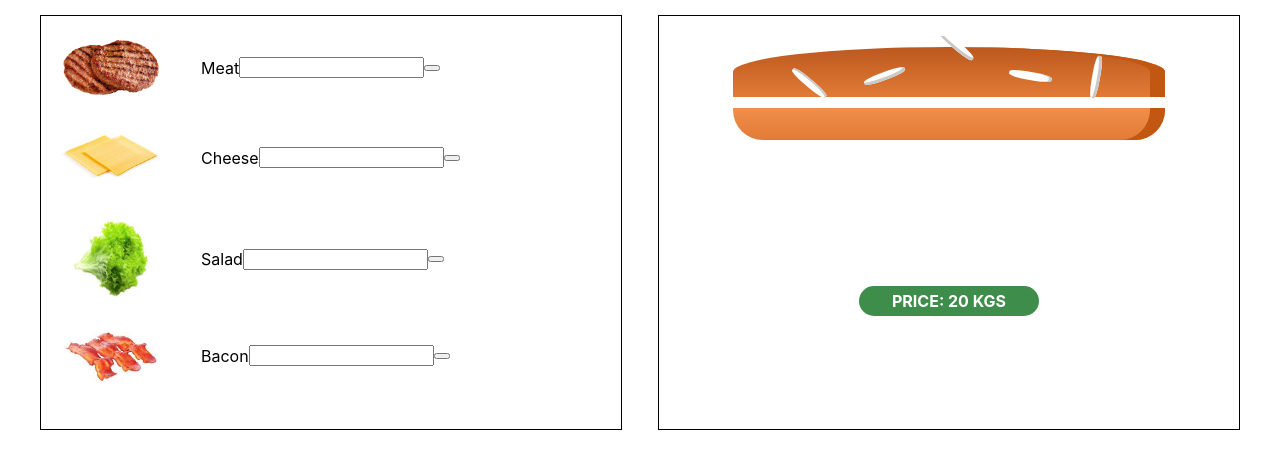
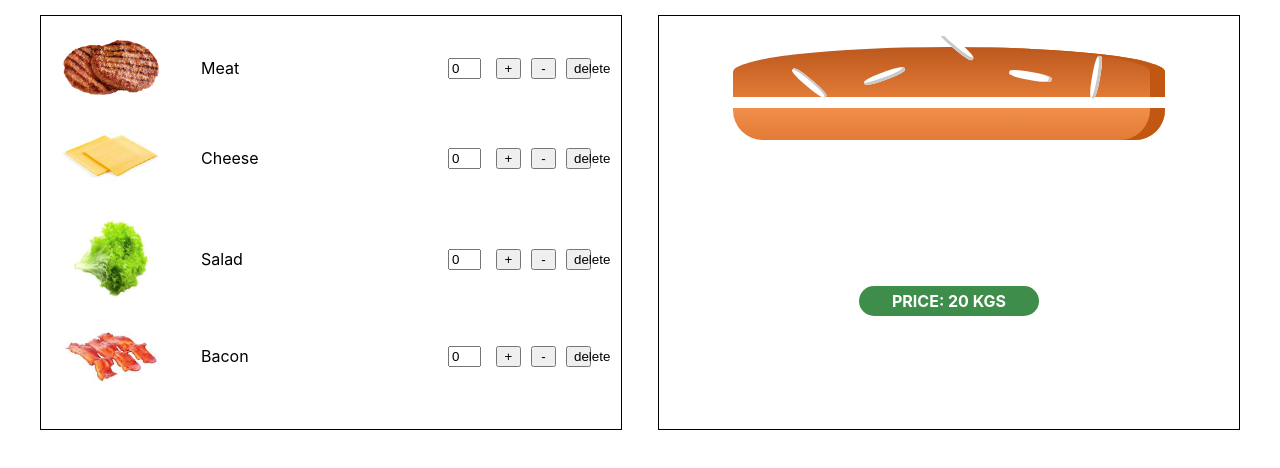
Before and after one commit to TolgonaiA/Burger-Order-lab55-, a React (Create React App) app: page / in a window 1280 px wide. Shown: the top 468 px of the page. Built offline with nearby package versions, Linux system fonts and the light colour scheme.

Commit message:
finished input in Counter.js

```diff
--- a/src/App.js
+++ b/src/App.js
@@ -28,6 +28,9 @@ const App = () => {
   ]);
 
 
+
+
+
   const getTotalPrice = () => {
     let totalPrice = 20;
     for (let ingredient of ingredients) {
@@ -36,8 +39,36 @@ const App = () => {
       totalPrice += amount;
     }
     return totalPrice;
-  }
+  };
 
+  const changeInput =(value, name) => {
+    const ingredientsCopy = ingredients.map(ingredient => {
+      if (ingredient.name === name) {
+        return {
+          ...ingredient,
+          count: value,
+        }
+      }
+      return ingredient;
+    })
+
+    setIngredients(ingredientsCopy)
+
+  };
+
+  const addItem = (name) => {
+    const ingredientsCopy = ingredients.map(ingredient => {
+      if (ingredient.name === name) {
+        return {
+          ...ingredient,
+          count: ingredient.count + 1,
+        }
+      }
+      return ingredient;
+    })
+
+    setIngredients(ingredientsCopy)
+  };
 
 
   return (
@@ -46,6 +77,8 @@ const App = () => {
         <Ingredients
           ingredients={ingredients}
           image={INGREDIENTS}
+          onChangeInput={changeInput}
+          onAddItem={()=> addItem}
         ></Ingredients>
       </div>
       <div className='Ingredients'>
--- /dev/null
+++ b/src/components/Counter/Counter.css
@@ -0,0 +1,13 @@
+.Counter {
+  margin-left: auto;
+}
+
+.CounterInput {
+  width: 25px;
+  margin-right: 15px;
+}
+
+.CounterButton {
+  margin-right: 10px;
+  width: 25px;
+}
--- /dev/null
+++ b/src/components/Counter/Counter.js
@@ -0,0 +1,25 @@
+import React from "react";
+import './Counter.css';
+
+
+
+const Counter = (props) => {
+  console.log(props)
+  return (
+    <div className='Counter'>
+      <input type='text' defaultValue={props.value} className='CounterInput' onChange={props.onChangeInput}></input>
+      <button className='CounterButton' onClick={props.onAddItem}>+</button>
+      <button className='CounterButton'>-</button>
+      <button className='CounterButton'>delete</button>
+    </div>
+  )
+}
+
+
+
+
+
+
+
+
+export default Counter;
--- a/src/components/Ingredient/Ingredient.css
+++ b/src/components/Ingredient/Ingredient.css
@@ -2,6 +2,7 @@
   display: flex;
   align-items: center;
   margin-bottom: 25px;
+  width: 100%;
 }
 
 .IngredientImage {
--- a/src/components/Ingredient/Ingredient.js
+++ b/src/components/Ingredient/Ingredient.js
@@ -1,14 +1,15 @@
 import React from "react";
+import Counter from "../Counter/Counter";
 import './Ingredient.css';
 
 
 const Ingredient = (props) => {
+  console.log(props)
   return (
     <div className='Ingredient'>
       <img className='IngredientImage' src={props.image}></img>
       <p>{props.name}</p>
-      <input></input>
-      <button></button>
+      <Counter value={props.value} onChangeInput={props.changeInput} onAddItem={props.addItem}/>
     </div>
   );
 };
--- a/src/components/Ingredients/Ingredients.js
+++ b/src/components/Ingredients/Ingredients.js
@@ -3,11 +3,14 @@ import Ingredient from "../Ingredient/Ingredient";
 
 
 const Ingredients = (props) => {
-  console.log(props.image.find(obj => obj.name === 'Salad'))
+  console.log(props)
   return props.ingredients.map(element => (
     <Ingredient
     name={element.name}
     image={props.image.find(obj => obj.name === element.name).image}
+    value={props.ingredients.find(obj => obj.name === element.name).count}
+    changeInput={e => props.onChangeInput(e.target.value, element.name)}
+    addItem={props.onAddItem(element.name)}
     >
 
     </Ingredient>
```
